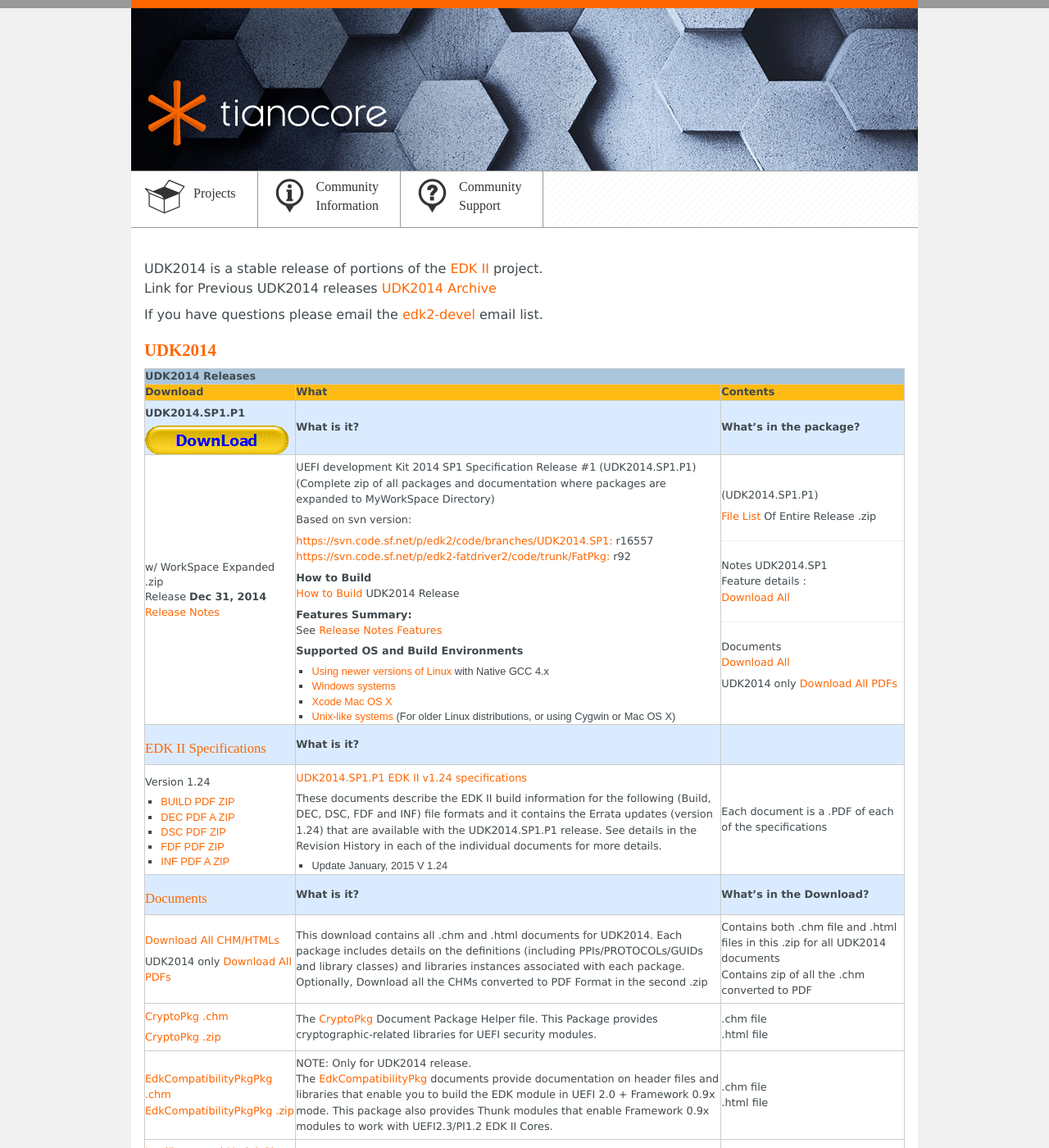
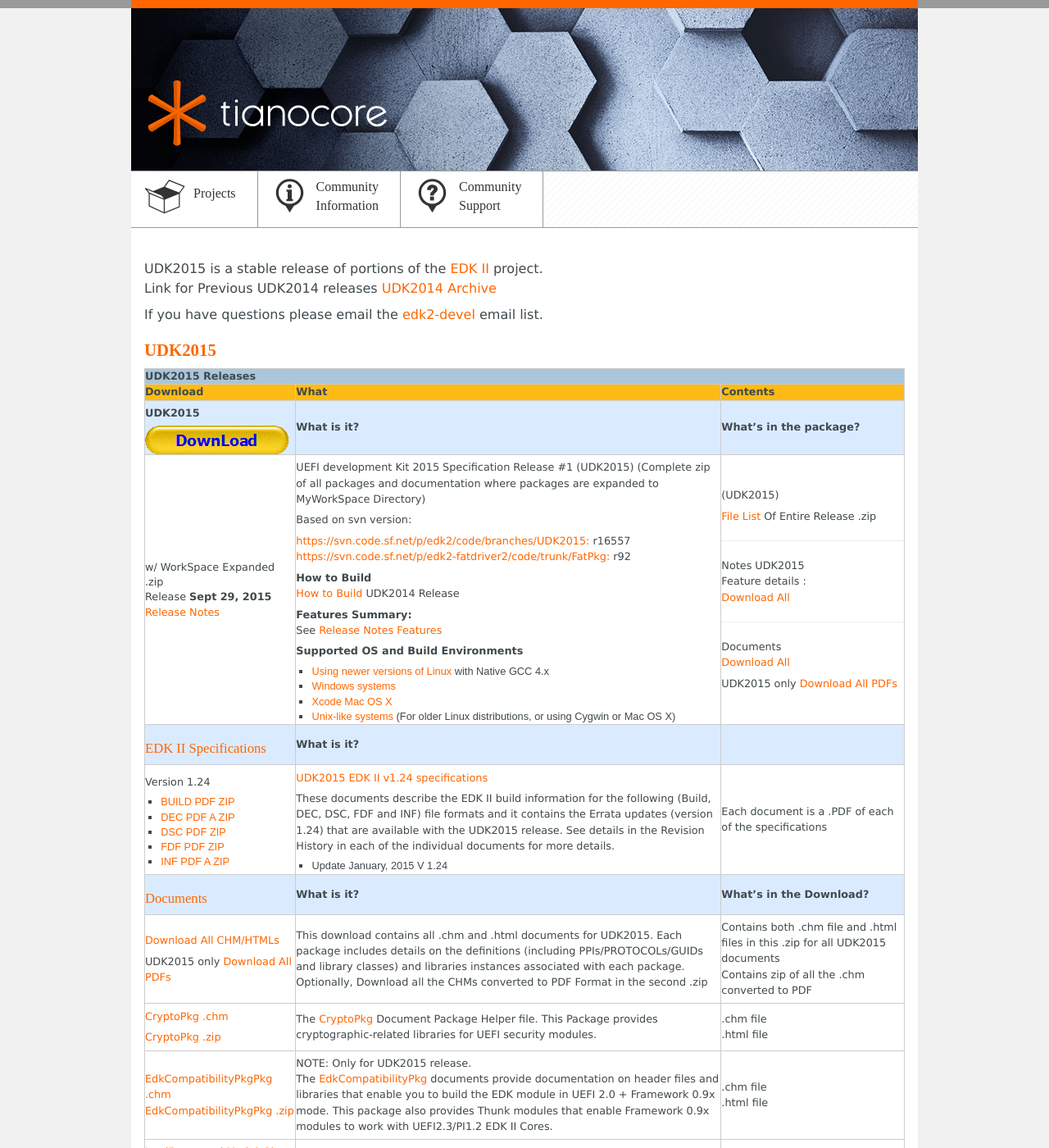
Before and after one commit to tianocore/tianocore.github.io, a Jekyll site: the page built from UDK/UDK2015/index.md, in a window 1280 px wide and 1400 px high. Shown: the whole window at 82% size. Built offline with Jekyll 4.4.1, drawn with Linux system fonts in a browser that asks for light colours; nearby versions of some CDN libraries.

Commit message:
Update index.md

```diff
--- a/UDK/UDK2015/index.md
+++ b/UDK/UDK2015/index.md
@@ -1,22 +1,22 @@
 ---
 layout: default
-title: UDK2014
-redirect_from: "/udk2014.html"
+title: UDK2015
+redirect_from: "/UDK/UDK2015.html"
 ---
 {% include site-links.md %}
 
-UDK2014 is a stable release of portions of the [EDK II] project.
+UDK2015 is a stable release of portions of the [EDK II] project.
 <br>
 Link for  Previous UDK2014 releases <a href="{{baseurl}}/udk2014/Archive/">UDK2014 Archive</a>
 
 If you have questions please email the [edk2-devel] email list.
 
 
-## <span class="mw-headline" id="UDK2014"><b>UDK2014</b></span>
+## <span class="mw-headline" id="UDK2015"><b>UDK2015</b></span>
 
 <table width="100%" class="t_projects">
   <tr>
-    <th colspan="3" style="background-color:#a9c6dd"> <b>UDK2014 Releases</b> </th>
+    <th colspan="3" style="background-color:#a9c6dd"> <b>UDK2015 Releases</b> </th>
   </tr>
 
   <tr>
@@ -27,8 +27,8 @@ If you have questions please email the [edk2-devel] email list.
 
   <tr>
     <th>
-     <p><b>UDK2014.SP1.P1</b></p>
-      <a href="https://sourceforge.net/projects/edk2/files/UDK2014_Releases/UDK2014.SP1.P1/UDK2014.SP1.P1.Complete.MyWorkSpace.zip/download">
+     <p><b>UDK2015</b></p>
+      <a href="https://sourceforge.net/projects/edk2/files/UDK2015_Releases/UDK2015/UDK2015.Complete.MyWorkSpace.zip/download">
       <img src="{{baseurl}}/images/DownLoad-button.gif" /></a>
     </th>
     <th> What is it? </th>
@@ -38,19 +38,19 @@ If you have questions please email the [edk2-devel] email list.
   <tr>
     <td>
       w/ WorkSpace Expanded .zip<br/>
-      Release <b>Dec 31, 2014</b><br/>
-      <a href="{{edk2files}}/UDK2014_Releases/UDK2014.SP1.P1/UDK2014.SP1.P1-ReleaseNotes-MyWorkSpace.txt/download">Release Notes</a> <br/>
+      Release <b>Sept 29, 2015</b><br/>
+      <a href="{{edk2files}}/UDK2015_Releases/UDK2015/UDK2015-ReleaseNotes-MyWorkSpace.txt/download">Release Notes</a> <br/>
 
     </td>
     <td>
-      <p>UEFI development Kit 2014 SP1 Specification Release #1 (UDK2014.SP1.P1) (Complete zip of all packages and documentation where packages are expanded to MyWorkSpace Directory)<br/></p>
+      <p>UEFI development Kit 2015 Specification Release #1 (UDK2015) (Complete zip of all packages and documentation where packages are expanded to MyWorkSpace Directory)<br/></p>
       <p>Based on svn version:<br/></p>
-      <p><a class="externallink" href="https://svn.code.sf.net/p/edk2/code/branches/UDK2014.SP1:" rel="nofollow" title="https://svn.code.sf.net/p/edk2/code/branches/UDK2014.SP1:">https://svn.code.sf.net/p/edk2/code/branches/UDK2014.SP1:</a> r16557<br/>
+      <p><a class="externallink" href="https://svn.code.sf.net/p/edk2/code/branches/UDK2015:" rel="nofollow" title="https://svn.code.sf.net/p/edk2/code/branches/UDK2015:">https://svn.code.sf.net/p/edk2/code/branches/UDK2015:</a> r16557<br/>
       <a class="externallink" href="https://svn.code.sf.net/p/edk2-fatdriver2/code/trunk/FatPkg:" rel="nofollow" title="https://svn.code.sf.net/p/edk2-fatdriver2/code/trunk/FatPkg:">https://svn.code.sf.net/p/edk2-fatdriver2/code/trunk/FatPkg:</a> r92<br/></p>
       <p><b>How to Build</b><br/>
       <a href="{{wiki}}/UDK2014_How-to-Build" title="UDK2014_How-to-Build">How to Build</a> UDK2014 Release<br/></p>
       <p><b>Features Summary:</b><br/>
-      See <a class="externallink" href="{{edk2files}}/UDK2014_Releases/UDK2014.SP1.P1/UDK2014.SP1.P1-Features.txt/download" rel="nofollow" title="{{edk2files}}/UDK2014_Releases/UDK2014.SP1/UDK2014.SP1.P1-Features.txt/download">Release Notes Features</a><br/></p>
+      See <a class="externallink" href="{{edk2files}}/UDK2015_Releases/UDK2015/UDK2015-Features.txt/download" rel="nofollow" title="{{edk2files}}/UDK2015_Releases/UDK2015/UDK2015-Features.txt/download">Release Notes Features</a><br/></p>
       <p><b>Supported OS and Build Environments</b></p>
 
       <ul>
@@ -60,16 +60,16 @@ If you have questions please email the [edk2-devel] email list.
         <li><a href="{{wiki}}/Unix-like_systems" title="Unix-like systems">Unix-like systems</a> (For older Linux distributions, or using Cygwin or Mac OS X)</li></ul>
     </td>
     <td>
-      <p>(UDK2014.SP1.P1)<br/></p>
-      <p><a class="externallink" href="{{edk2files}}/UDK2014_Releases/UDK2014.SP1.P1/UDK2014.SP1.P1-FilesList.txt/download" rel="nofollow" title="{{edk2files}}/UDK2014_Releases/UDK2014.SP1.P1/UDK2014.SP1.P1-FilesList.txt/download">File List</a>
+      <p>(UDK2015)<br/></p>
+      <p><a class="externallink" href="{{edk2files}}/UDK2015_Releases/UDK2015/UDK2015-FilesList.txt/download" rel="nofollow" title="{{edk2files}}/UDK2015_Releases/UDK2015/UDK2015-FilesList.txt/download">File List</a>
       Of Entire Release .zip </p><hr/>
-      <p>Notes UDK2014.SP1 <br/>
+      <p>Notes UDK2015 <br/>
       Feature details : <br/>
-      <a class="externallink" href="{{edk2files}}/UDK2014_Releases/UDK2014.SP1/UDK2014.SP1.Notes.zip/download" rel="nofollow" title="{{edk2files}}/UDK2014_Releases/UDK2014.SP1/UDK2014.SP1.Notes.zip/download">Download All</a></p><hr/>
+      <a class="externallink" href="{{edk2files}}/UDK2015_Releases/UDK2015/UDK2015.Notes.zip/download" rel="nofollow" title="{{edk2files}}/UDK2015_Releases/UDK2015/UDK2015.Notes.zip/download">Download All</a></p><hr/>
       <p>Documents<br/>
-      <a class="externallink" href="{{edk2files}}/UDK2014_Releases/UDK2014.SP1.P1/UDK2014.SP1.P1.Documents.zip/download" rel="nofollow" title="{{edk2files}}/UDK2014_Releases/UDK2014.SP1.P1/UDK2014.SP1.P1.Documents.zip/download">Download All</a><br/></p>
-      <p> UDK2014 only
-      <a class="externallink" href="{{edk2files}}/EDK_II_Libraries/UDK2014/UDK2014_Documents_PDF.zip/download" rel="nofollow" title="{{edk2files}}/EDK_II_Libraries/UDK2014/UDK2014_Documents_PDF.zip/download">Download All PDFs</a><br/></p>
+      <a class="externallink" href="{{edk2files}}/UDK2015_Releases/UDK2015/UDK2015.Documents.zip/download" rel="nofollow" title="{{edk2files}}/UDK2015_Releases/UDK2015/UDK2015.Documents.zip/download">Download All</a><br/></p>
+      <p> UDK2015 only
+      <a class="externallink" href="{{edk2files}}/EDK_II_Libraries/UDK2015/UDK2015_Documents_PDF.zip/download" rel="nofollow" title="{{edk2files}}/EDK_II_Libraries/UDK2015/UDK2015_Documents_PDF.zip/download">Download All PDFs</a><br/></p>
     </td>
   </tr>
 
@@ -94,8 +94,8 @@ If you have questions please email the [edk2-devel] email list.
       </ul>
     </td>
     <td>
-      <p><a href="{{wiki}}/EDK-II-Specifications" title="EDK-II-Specifications">UDK2014.SP1.P1 EDK II v1.24 specifications</a></p>
-      <p>These documents describe the EDK II build information for the following (Build, DEC, DSC, FDF and INF) file formats and it contains the Errata updates (version 1.24) that are available with the UDK2014.SP1.P1 release.  See details in the Revision History in each of the individual documents for more details.</p>
+      <p><a href="{{wiki}}/EDK-II-Specifications" title="EDK-II-Specifications">UDK2015 EDK II v1.24 specifications</a></p>
+      <p>These documents describe the EDK II build information for the following (Build, DEC, DSC, FDF and INF) file formats and it contains the Errata updates (version 1.24) that are available with the UDK2015 release.  See details in the Revision History in each of the individual documents for more details.</p>
       <ul>
         <li>Update January, 2015 V 1.24 </li>
 
@@ -114,22 +114,22 @@ If you have questions please email the [edk2-devel] email list.
 
   <tr>
     <td>
-      <p><a class="externallink" href="https://sourceforge.net/projects/edk2/files/UDK2014_Releases/UDK2014.SP1.P1/UDK2014.SP1.P1.Documents.zip/download" rel="nofollow" title="https://sourceforge.net/projects/edk2/files/UDK2014_Releases/UDK2014.SP1.P1/UDK2014.SP1.P1.Documents.zip/download">Download All CHM/HTMLs</a></p>
-      <p> UDK2014 only  <a class="externallink" href="{{edk2files}}/EDK_II_Libraries/UDK2014/UDK2014_Documents_PDF.zip/download" rel="nofollow" title="{{edk2files}}/EDK_II_Libraries/UDK2014/UDK2014_Documents_PDF.zip/download">Download All PDFs</a></p>
+      <p><a class="externallink" href="https://sourceforge.net/projects/edk2/files/UDK2015_Releases/UDK2015/UDK2015.Documents.zip/download" rel="nofollow" title="https://sourceforge.net/projects/edk2/files/UDK2015_Releases/UDK2015/UDK2015.Documents.zip/download">Download All CHM/HTMLs</a></p>
+      <p> UDK2015 only  <a class="externallink" href="{{edk2files}}/EDK_II_Libraries/UDK2015/UDK2015_Documents_PDF.zip/download" rel="nofollow" title="{{edk2files}}/EDK_II_Libraries/UDK2015/UDK2015_Documents_PDF.zip/download">Download All PDFs</a></p>
     </td>
     <td>
-      <p>This download contains all .chm and .html documents for UDK2014.  Each package includes details on the definitions (including PPIs/PROTOCOLs/GUIDs and library classes) and libraries instances associated with each package.  Optionally, Download all the CHMs converted to PDF Format in the second .zip</p>
+      <p>This download contains all .chm and .html documents for UDK2015.  Each package includes details on the definitions (including PPIs/PROTOCOLs/GUIDs and library classes) and libraries instances associated with each package.  Optionally, Download all the CHMs converted to PDF Format in the second .zip</p>
     </td>
     <td>
-      <p>Contains both .chm file and .html files in this .zip for all UDK2014  documents<br/>
+      <p>Contains both .chm file and .html files in this .zip for all UDK2015  documents<br/>
       Contains zip of all the .chm converted to PDF</p>
     </td>
   </tr>
 
   <tr>
     <td>
-      <p><a class="externallink" href="{{edk2files}}/EDK_II_Libraries/UDK2014.SP1.P1/CryptoPkg%20Document.chm/download" rel="nofollow" title="{{edk2files}}/EDK_II_Libraries/UDK2014.SP1.P1/CryptoPkg%20Document.chm/download">CryptoPkg .chm </a></p>
-      <p><a class="externallink" href="{{edk2files}}/EDK_II_Libraries/UDK2014.SP1.P1/CryptoPkg%20Document.zip/download" rel="nofollow" title="{{edk2files}}/EDK_II_Libraries/UDK2014.SP1.P1/CryptoPkg%20Document.zip/download">CryptoPkg .zip</a></p>
+      <p><a class="externallink" href="{{edk2files}}/EDK_II_Libraries/UDK2015/CryptoPkg%20Document.chm/download" rel="nofollow" title="{{edk2files}}/EDK_II_Libraries/UDK2015/CryptoPkg%20Document.chm/download">CryptoPkg .chm </a></p>
+      <p><a class="externallink" href="{{edk2files}}/EDK_II_Libraries/UDK2015/CryptoPkg%20Document.zip/download" rel="nofollow" title="{{edk2files}}/EDK_II_Libraries/UDK2015/CryptoPkg%20Document.zip/download">CryptoPkg .zip</a></p>
     </td>
     <td>
       <p>The <a href="{{wiki}}/CryptoPkg" title="CryptoPkg">CryptoPkg</a> Document Package Helper file. This Package provides cryptographic-related libraries for UEFI security modules.</p>
@@ -143,12 +143,12 @@ If you have questions please email the [edk2-devel] email list.
 
   <tr>
     <td>
-      <p><a class="externallink" href="{{edk2files}}/EDK_II_Libraries/UDK2014/EdkCompatibilityPkg%20Document.chm/download" rel="nofollow" title="{{edk2files}}/EDK_II_Libraries/UDK2014/EdkCompatibilityPkg%20Document.chm/download">EdkCompatibilityPkgPkg .chm </a><br/>
-      <a class="externallink" href="{{edk2files}}/EDK_II_Libraries/UDK2014/EdkCompatibilityPkg%20Document.zip/download" rel="nofollow" title="{{edk2files}}/EDK_II_Libraries/UDK2014/EdkCompatibilityPkg%20Document.zip/download">EdkCompatibilityPkgPkg .zip</a><br/>
+      <p><a class="externallink" href="{{edk2files}}/EDK_II_Libraries/UDK2015/EdkCompatibilityPkg%20Document.chm/download" rel="nofollow" title="{{edk2files}}/EDK_II_Libraries/UDK2015/EdkCompatibilityPkg%20Document.chm/download">EdkCompatibilityPkgPkg .chm </a><br/>
+      <a class="externallink" href="{{edk2files}}/EDK_II_Libraries/UDK2015/EdkCompatibilityPkg%20Document.zip/download" rel="nofollow" title="{{edk2files}}/EDK_II_Libraries/UDK2015/EdkCompatibilityPkg%20Document.zip/download">EdkCompatibilityPkgPkg .zip</a><br/>
       </p>
     </td>
     <td>
-      <p>NOTE: Only for UDK2014 release. <br/>
+      <p>NOTE: Only for UDK2015 release. <br/>
       The <a href="{{wiki}}/EdkCompatibilityPkg" title="EdkCompatibilityPkg">EdkCompatibilityPkg</a> documents provide documentation on header files and libraries that enable you to build the EDK module
 in UEFI 2.0 + Framework 0.9x mode. This package also provides Thunk modules that enable Framework 0.9x modules to work with UEFI2.3/PI1.2 EDK II Cores.</p>
     </td>
@@ -157,8 +157,8 @@ in UEFI 2.0 + Framework 0.9x mode. This package also provides Thunk modules that
 
   <tr>
     <td>
-      <p><a class="externallink" href="{{edk2files}}/EDK_II_Libraries/UDK2014.SP1.P1/IntelFrameworkModulePkg%20Document.chm/download" rel="nofollow" title="{{edk2files}}/EDK_II_Libraries/UDK2014.SP1.P1/IntelFrameworkModulePkg%20Document.chm/download">IntelFrameworkModulePkg .chm</a></p>
-      <p><a class="externallink" href="{{edk2files}}/EDK_II_Libraries/UDK2014.SP1.P1/IntelFrameworkModulePkg%20Document.zip/download" rel="nofollow" title="{{edk2files}}/EDK_II_Libraries/UDK2014.SP1.P1/IntelFrameworkModulePkg%20Document.zip/download">IntelFrameworkModulePkg .zip</a></p>
+      <p><a class="externallink" href="{{edk2files}}/EDK_II_Libraries/UDK2015/IntelFrameworkModulePkg%20Document.chm/download" rel="nofollow" title="{{edk2files}}/EDK_II_Libraries/UDK2015/IntelFrameworkModulePkg%20Document.chm/download">IntelFrameworkModulePkg .chm</a></p>
+      <p><a class="externallink" href="{{edk2files}}/EDK_II_Libraries/UDK2015/IntelFrameworkModulePkg%20Document.zip/download" rel="nofollow" title="{{edk2files}}/EDK_II_Libraries/UDK2015/IntelFrameworkModulePkg%20Document.zip/download">IntelFrameworkModulePkg .zip</a></p>
       <p></p>
     </td>
     <td>
@@ -170,8 +170,8 @@ which follows Intel EFI Framework Specification.</p>
 
   <tr>
     <td>
-      <p><a class="externallink" href="{{edk2files}}/EDK_II_Libraries/UDK2014.SP1.P1/IntelFrameworkPkg%20Document.chm/download" rel="nofollow" title="{{edk2files}}/EDK_II_Libraries/UDK2014.SP1.P1/IntelFrameworkPkg%20Document.chm/download">IntelFrameworkPkg .chm </a></p>
-      <p><a class="externallink" href="{{edk2files}}/EDK_II_Libraries/UDK2014.SP1.P1/IntelFrameworkPkg%20Document.zip/download" rel="nofollow" title="{{edk2files}}/EDK_II_Libraries/UDK2014.SP1.P1/IntelFrameworkPkg%20Document.zip/download">IntelFrameworkPkg .zip</a></p>
+      <p><a class="externallink" href="{{edk2files}}/EDK_II_Libraries/UDK2015/IntelFrameworkPkg%20Document.chm/download" rel="nofollow" title="{{edk2files}}/EDK_II_Libraries/UDK2015/IntelFrameworkPkg%20Document.chm/download">IntelFrameworkPkg .chm </a></p>
+      <p><a class="externallink" href="{{edk2files}}/EDK_II_Libraries/UDK2015/IntelFrameworkPkg%20Document.zip/download" rel="nofollow" title="{{edk2files}}/EDK_II_Libraries/UDK2015/IntelFrameworkPkg%20Document.zip/download">IntelFrameworkPkg .zip</a></p>
 
     </td>
     <td>
@@ -182,8 +182,8 @@ which follows Intel EFI Framework Specification.</p>
 
   <tr>
     <td>
-      <p><a class="externallink" href="{{edk2files}}/EDK_II_Libraries/UDK2014.SP1.P1/MdeModulePkg%20Document.chm/download" rel="nofollow" title="{{edk2files}}/EDK_II_Libraries/UDK2014.SP1.P1/MdeModulePkg%20Document.chm/download">MdeModulePkg .chm </a></p>
-      <p><a class="externallink" href="{{edk2files}}/EDK_II_Libraries/UDK2014.SP1.P1/MdeModulePkg%20Document.zip/download" rel="nofollow" title="{{edk2files}}/EDK_II_Libraries/UDK2014.SP1.P1/MdeModulePkg%20Document.zip/download">MdeModulePkg .zip</a></p>
+      <p><a class="externallink" href="{{edk2files}}/EDK_II_Libraries/UDK2015/MdeModulePkg%20Document.chm/download" rel="nofollow" title="{{edk2files}}/EDK_II_Libraries/UDK2015/MdeModulePkg%20Document.chm/download">MdeModulePkg .chm </a></p>
+      <p><a class="externallink" href="{{edk2files}}/EDK_II_Libraries/UDK2015/MdeModulePkg%20Document.zip/download" rel="nofollow" title="{{edk2files}}/EDK_II_Libraries/UDK2015/MdeModulePkg%20Document.zip/download">MdeModulePkg .zip</a></p>
 
     </td>
     <td>
@@ -196,11 +196,11 @@ which follows Intel EFI Framework Specification.</p>
 
   <tr>
     <td>
-      <p><a class="externallink" href="{{edk2files}}/EDK_II_Libraries/UDK2014.SP1.P1/MdePkg%20Document%20With%20Libraries.chm/download" rel="nofollow" title="{{edk2files}}/EDK_II_Libraries/UDK2014.SP1.P1/MdePkg%20Document%20With%20Libraries.chm/download">MdePkg w/ Libraries .chm </a></p>
-      <p><a class="externallink" href="{{edk2files}}/EDK_II_Libraries/UDK2014.SP1.P1/MdePkg%20Document%20With%20Libraries.zip/download" rel="nofollow" title="{{edk2files}}/EDK_II_Libraries/UDK2014.SP1.P1/MdePkg%20Document%20With%20Libraries.zip/download">MdePkg w/ Libraries .zip</a></p>
+      <p><a class="externallink" href="{{edk2files}}/EDK_II_Libraries/UDK2015/MdePkg%20Document%20With%20Libraries.chm/download" rel="nofollow" title="{{edk2files}}/EDK_II_Libraries/UDK2015/MdePkg%20Document%20With%20Libraries.chm/download">MdePkg w/ Libraries .chm </a></p>
+      <p><a class="externallink" href="{{edk2files}}/EDK_II_Libraries/UDK2015/MdePkg%20Document%20With%20Libraries.zip/download" rel="nofollow" title="{{edk2files}}/EDK_II_Libraries/UDK2015/MdePkg%20Document%20With%20Libraries.zip/download">MdePkg w/ Libraries .zip</a></p>
 
-      <p><a class="externallink" href="{{edk2files}}/EDK_II_Libraries/UDK2014.SP1.P1/MdePkg%20Document.chm/download" rel="nofollow" title="{{edk2files}}/EDK_II_Libraries/UDK2014.SP1.P1/MdePkg%20Document.chm/download">MdePkg .chm</a></p>
-      <p><a class="externallink" href="{{edk2files}}/EDK_II_Libraries/UDK2014.SP1.P1/MdePkg%20Document.zip/download" rel="nofollow" title="{{edk2files}}/EDK_II_Libraries/UDK2014.SP1.P1/MdePkg%20Document.zip/download">MdePkg  .zip</a></p>
+      <p><a class="externallink" href="{{edk2files}}/EDK_II_Libraries/UDK2015/MdePkg%20Document.chm/download" rel="nofollow" title="{{edk2files}}/EDK_II_Libraries/UDK2015/MdePkg%20Document.chm/download">MdePkg .chm</a></p>
+      <p><a class="externallink" href="{{edk2files}}/EDK_II_Libraries/UDK2015/MdePkg%20Document.zip/download" rel="nofollow" title="{{edk2files}}/EDK_II_Libraries/UDK2015/MdePkg%20Document.zip/download">MdePkg  .zip</a></p>
          </td>
     <td>
       <p>The <a href="{{wiki}}/MdePkg" title="MdePkg">MdePkg</a> Document Package Helper file. This Package provides all definitions(including functions, MACROs, structures and library classes)
@@ -213,8 +213,8 @@ which follows Intel EFI Framework Specification.</p>
 
   <tr>
     <td>
-      <p><a class="externallink" href="{{edk2files}}/EDK_II_Libraries/UDK2014.SP1.P1/NetworkPkg%20Document%20With%20Modules.chm/download" rel="nofollow" title="{{edk2files}}/EDK_II_Libraries/UDK2014.SP1.P1/NetworkPkg%20Document%20With%20Modules.chm/download">NetworkPkg.chm </a></p>
-      <p><a class="externallink" href="{{edk2files}}/EDK_II_Libraries/UDK2014.SP1.P1/NetworkPkg%20Document%20With%20Modules.zip/download" rel="nofollow" title="{{edk2files}}/EDK_II_Libraries/UDK2014.SP1.P1/NetworkPkg%20Document%20With%20Modules.zip/download">NetworkPkg.zip</a></p>
+      <p><a class="externallink" href="{{edk2files}}/EDK_II_Libraries/UDK2015/NetworkPkg%20Document%20With%20Modules.chm/download" rel="nofollow" title="{{edk2files}}/EDK_II_Libraries/UDK2015/NetworkPkg%20Document%20With%20Modules.chm/download">NetworkPkg.chm </a></p>
+      <p><a class="externallink" href="{{edk2files}}/EDK_II_Libraries/UDK2015/NetworkPkg%20Document%20With%20Modules.zip/download" rel="nofollow" title="{{edk2files}}/EDK_II_Libraries/UDK2015/NetworkPkg%20Document%20With%20Modules.zip/download">NetworkPkg.zip</a></p>
        </td>
     <td>
       <p>The <a href="{{wiki}}/NetworkPkg" title="NetworkPkg">NetworkPkg</a> Document Package Helper file. This package provides network modules that conform to UEFI 2.2 specification.</p>
@@ -224,8 +224,8 @@ which follows Intel EFI Framework Specification.</p>
 
   <tr>
     <td>
-      <p><a class="externallink" href="{{edk2files}}/EDK_II_Libraries/UDK2014.SP1.P1/SecurityiPkg%20Document%20With%20Modules.chm/download" rel="nofollow" title="{{edk2files}}/EDK_II_Libraries/UDK2014.SP1.P1/SecurityiPkg%20Document%20With%20Modules.chm/download">SecurityPkg.chm </a></p>
-      <p><a class="externallink" href="{{edk2files}}/EDK_II_Libraries/UDK2014.SP1.P1/SecurityiPkg%20Document%20With%20Modules.zip/download" rel="nofollow" title="{{edk2files}}/EDK_II_Libraries/UDK2014.SP1.P1/SecurityiPkg%20Document%20With%20Modules.zip/download">SecurityPkg.zip</a></p>
+      <p><a class="externallink" href="{{edk2files}}/EDK_II_Libraries/UDK2015/SecurityiPkg%20Document%20With%20Modules.chm/download" rel="nofollow" title="{{edk2files}}/EDK_II_Libraries/UDK2015/SecurityiPkg%20Document%20With%20Modules.chm/download">SecurityPkg.chm </a></p>
+      <p><a class="externallink" href="{{edk2files}}/EDK_II_Libraries/UDK2015/SecurityiPkg%20Document%20With%20Modules.zip/download" rel="nofollow" title="{{edk2files}}/EDK_II_Libraries/UDK2015/SecurityiPkg%20Document%20With%20Modules.zip/download">SecurityPkg.zip</a></p>
           </td>
     <td>
       <p>The <a href="{{wiki}}/SecurityPkg" title="SecurityPkg">SecurityPkg</a> Document Package Helper file. This package includes the security drivers, defintions(including PPIs/PROTOCOLs/GUIDs
@@ -241,7 +241,7 @@ which follows Intel EFI Framework Specification.</p>
   </tr>
 
   <tr>
-    <td> <a href="{{baseurl}}/udk2014/Archive/">UDK2014 Archive</a>  </td>
+    <td> <a href="{{baseurl}}/UDK2014/Archive/">UDK2014 Archive</a>  </td>
     <td> <p>Menu for downloading Previous UDK2014 releases </p></td>
     <td> <p>N/A </p></td>
   </tr>
```
